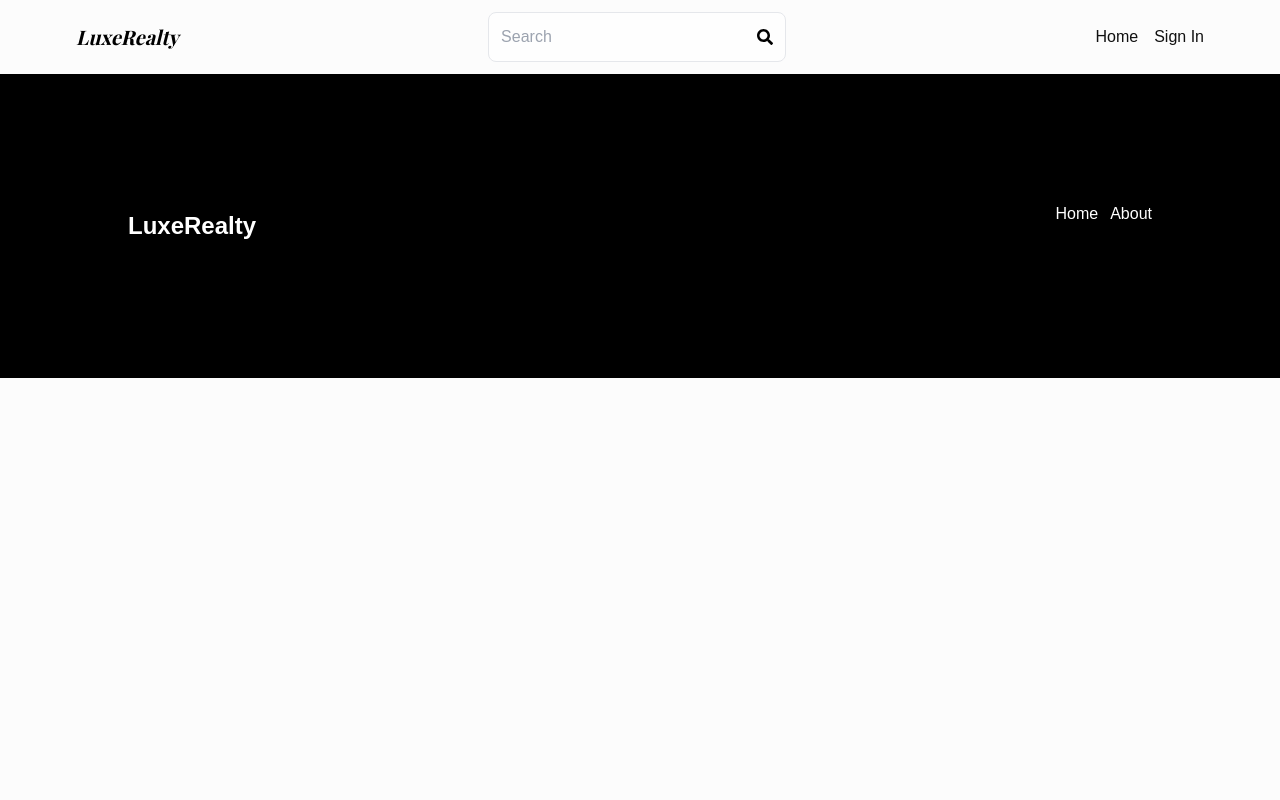
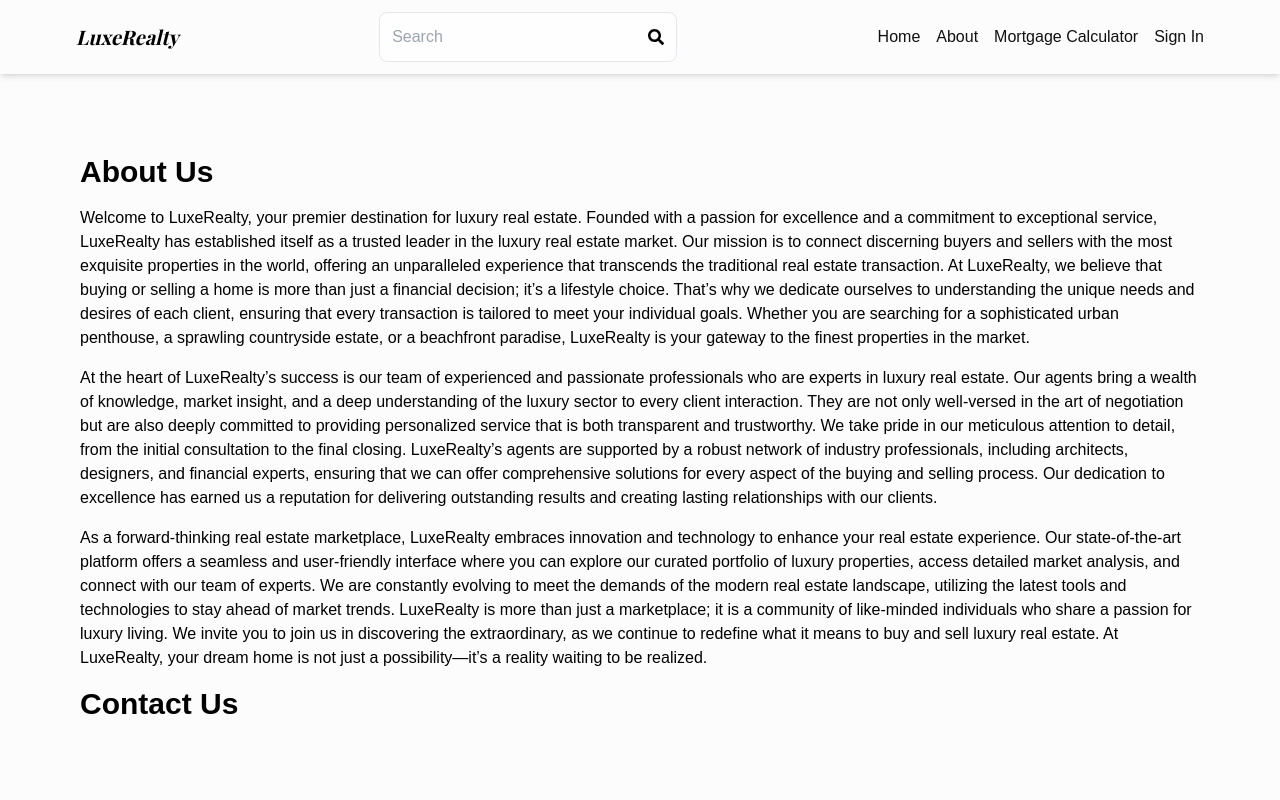
Before and after one commit to Black-zeus96/LuxeRealty, a React (Vite) app in the folder client/: page /about in a window 1280 px wide. Shown: the top 800 px of the page. Built offline with nearby package versions, Linux system fonts and the light colour scheme; no server answers; a web font is replaced by a local one.

Commit message:
Added content to About page and added link to nav and footer

```diff
--- a/client/src/App.jsx
+++ b/client/src/App.jsx
@@ -11,6 +11,7 @@ import UpdateListing from "./pages/UpdateListing";
 import Listing from "./pages/Listing.jsx";
 import Search from "./pages/Search.jsx";
 import Footer from "./components/Footer.jsx";
+import About from "./pages/About.jsx";
 
 export default function App() {
   return (
@@ -18,6 +19,7 @@ export default function App() {
       <Header />
       <Routes>
         <Route path="/" element={<Home />} />
+        <Route path="/about" element={<About />} />
         <Route path="/sign-in" element={<SignIn />} />
         <Route path="/sign-up" element={<SignUp />} />
         <Route path="/search" element={<Search />} />
--- a/client/src/components/Footer.jsx
+++ b/client/src/components/Footer.jsx
@@ -19,6 +19,15 @@ export default function () {
               About
             </Link>
           </span>
+          <span>
+            <Link
+              className="text-white"
+              target="_blank"
+              to="https://apps.royalbank.com/apps/mortgages/mortgage-payment-calculator/"
+            >
+              Mortgage Calculator
+            </Link>
+          </span>
         </div>
       </div>
     </div>
--- a/client/src/components/Header.jsx
+++ b/client/src/components/Header.jsx
@@ -1,18 +1,18 @@
 import { FaSearch } from "react-icons/fa"; // importing search icon
 import { Link, useNavigate } from "react-router-dom"; // Importing link
-import {useSelector} from 'react-redux'; // Importing useSelector from react-redux
+import { useSelector } from "react-redux"; // Importing useSelector from react-redux
 import { useState, useEffect } from "react";
 
 export default function Header() {
-  const {currentUser} = useSelector(state => state.user); // Getting current user from redux store
-  const [searchTerm, setSearchTerm] = useState(''); // Setting search term to empty string
+  const { currentUser } = useSelector((state) => state.user); // Getting current user from redux store
+  const [searchTerm, setSearchTerm] = useState(""); // Setting search term to empty string
   const navigate = useNavigate();
 
   // Function to handle search
   const handleSubmit = (e) => {
     e.preventDefault();
     const urlParams = new URLSearchParams(window.location.search);
-    urlParams.set('searchTerm', searchTerm);
+    urlParams.set("searchTerm", searchTerm);
     const searchQuery = urlParams.toString();
     navigate(`/search?${searchQuery}`);
   };
@@ -20,7 +20,7 @@ export default function Header() {
   // UseEffect to get search term from url
   useEffect(() => {
     const urlParams = new URLSearchParams(location.search);
-    const searchTermFromUrl = urlParams.get('searchTerm');
+    const searchTermFromUrl = urlParams.get("searchTerm");
     if (searchTermFromUrl) {
       setSearchTerm(searchTermFromUrl);
     }
@@ -54,14 +54,27 @@ export default function Header() {
           <Link to="/">
             <li className="hidden sm:inline hover:underline">Home</li>
           </Link>
+          <Link to="/about">
+            <li className="hidden sm:inline hover:underline">About</li>
+          </Link>
+          <Link
+            target="_blank"
+            to="https://apps.royalbank.com/apps/mortgages/mortgage-payment-calculator/"
+          >
+            <li className="hidden sm:inline hover:underline">
+              Mortgage Calculator
+            </li>
+          </Link>
 
           <Link to="/profile">
             {currentUser ? (
               <img
                 src={currentUser.avatar}
                 alt="profile"
-              className="w-8 h-8 rounded-full" />
-            ) : ( <li className="sm:inline hover:underline">Sign In</li>
+                className="w-8 h-8 rounded-full"
+              />
+            ) : (
+              <li className="sm:inline hover:underline">Sign In</li>
             )}
           </Link>
         </ul>
--- a/client/src/pages/About.jsx
+++ b/client/src/pages/About.jsx
@@ -1 +1,64 @@
-/* About Us Page by Sharmila */
+import React from "react";
+
+export default function About() {
+  return (
+    <div className="py-20 px-4 max-w-6xl mx-auto">
+      <div className="flex flex-col gap-4">
+        <h1 className="text-3xl font-bold text-black">About Us</h1>
+        <p className="text-black">
+          Welcome to LuxeRealty, your premier destination for luxury real
+          estate. Founded with a passion for excellence and a commitment to
+          exceptional service, LuxeRealty has established itself as a trusted
+          leader in the luxury real estate market. Our mission is to connect
+          discerning buyers and sellers with the most exquisite properties in
+          the world, offering an unparalleled experience that transcends the
+          traditional real estate transaction. At LuxeRealty, we believe that
+          buying or selling a home is more than just a financial decision; it’s
+          a lifestyle choice. That’s why we dedicate ourselves to understanding
+          the unique needs and desires of each client, ensuring that every
+          transaction is tailored to meet your individual goals. Whether you are
+          searching for a sophisticated urban penthouse, a sprawling countryside
+          estate, or a beachfront paradise, LuxeRealty is your gateway to the
+          finest properties in the market.
+        </p>
+        <p className="text-black">
+          At the heart of LuxeRealty’s success is our team of experienced and
+          passionate professionals who are experts in luxury real estate. Our
+          agents bring a wealth of knowledge, market insight, and a deep
+          understanding of the luxury sector to every client interaction. They
+          are not only well-versed in the art of negotiation but are also deeply
+          committed to providing personalized service that is both transparent
+          and trustworthy. We take pride in our meticulous attention to detail,
+          from the initial consultation to the final closing. LuxeRealty’s
+          agents are supported by a robust network of industry professionals,
+          including architects, designers, and financial experts, ensuring that
+          we can offer comprehensive solutions for every aspect of the buying
+          and selling process. Our dedication to excellence has earned us a
+          reputation for delivering outstanding results and creating lasting
+          relationships with our clients.
+        </p>
+        <p className="text-black">
+          As a forward-thinking real estate marketplace, LuxeRealty embraces
+          innovation and technology to enhance your real estate experience. Our
+          state-of-the-art platform offers a seamless and user-friendly
+          interface where you can explore our curated portfolio of luxury
+          properties, access detailed market analysis, and connect with our team
+          of experts. We are constantly evolving to meet the demands of the
+          modern real estate landscape, utilizing the latest tools and
+          technologies to stay ahead of market trends. LuxeRealty is more than
+          just a marketplace; it is a community of like-minded individuals who
+          share a passion for luxury living. We invite you to join us in
+          discovering the extraordinary, as we continue to redefine what it
+          means to buy and sell luxury real estate. At LuxeRealty, your dream
+          home is not just a possibility—it’s a reality waiting to be realized.
+        </p>
+      </div>
+
+      {/* Contact Form */}
+
+      <div>
+        <h3 className="text-3xl mt-4 font-bold text-black">Contact Us</h3>
+      </div>
+    </div>
+  );
+}
```
Lines whose indentation alone changed are shown as unchanged.
